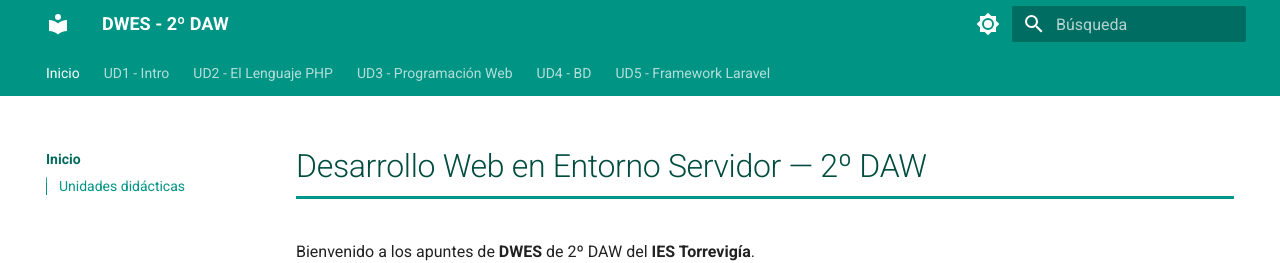
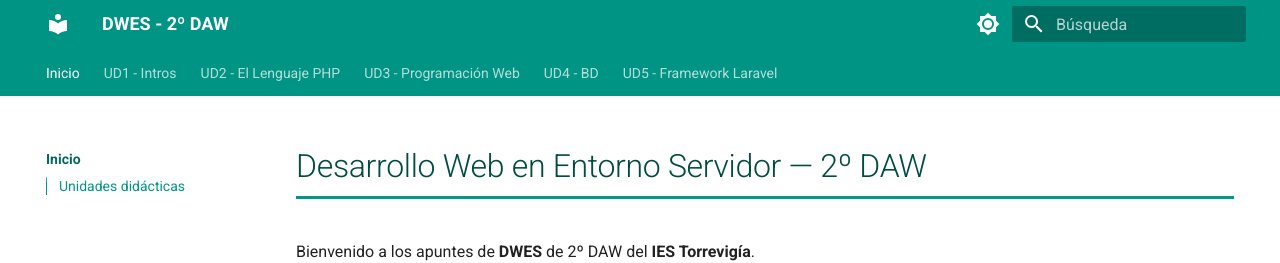
Before and after one commit to fguirau/dwes-2daw, an MkDocs documentation site: the page built from docs/index.md, in a window 1280 px wide. Shown: the top 263 px of the page. Built offline with MkDocs 1.6.1 and Material for MkDocs 9.7.7, drawn with Linux system fonts in a browser that asks for light colours.

Commit message:
modificación intro

```diff
--- a/mkdocs.yml
+++ b/mkdocs.yml
@@ -41,7 +41,7 @@ extra_css:
 
 nav:
   - Inicio: index.md
-  - UD1 - Intro:
+  - UD1 - Intros:
       - 1.1 Arquitectura y entorno de trabajo: ud1/01_introduccion_arquitectura.md
   - UD2 - El Lenguaje PHP:
     - 2.1 Sintaxis básica, variables y operadores: ud2/01_lenguaje_php.md
```
